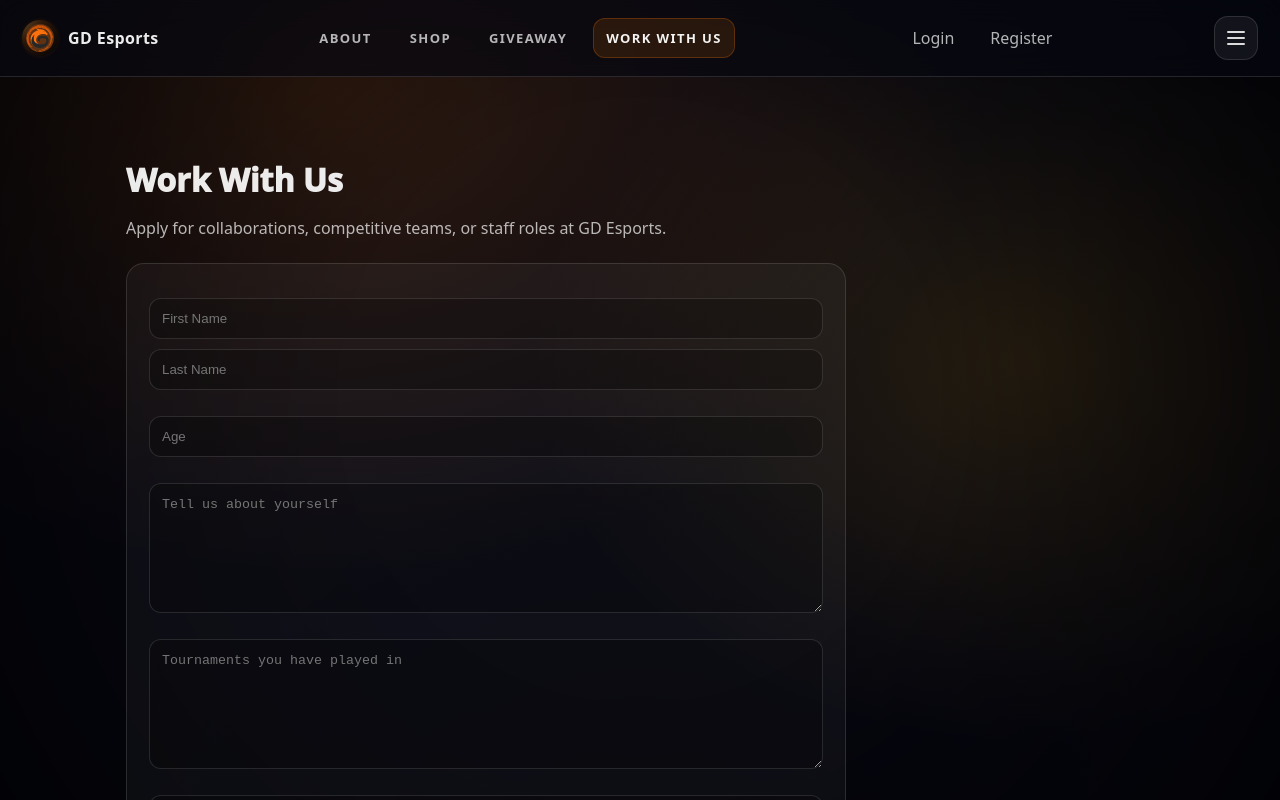
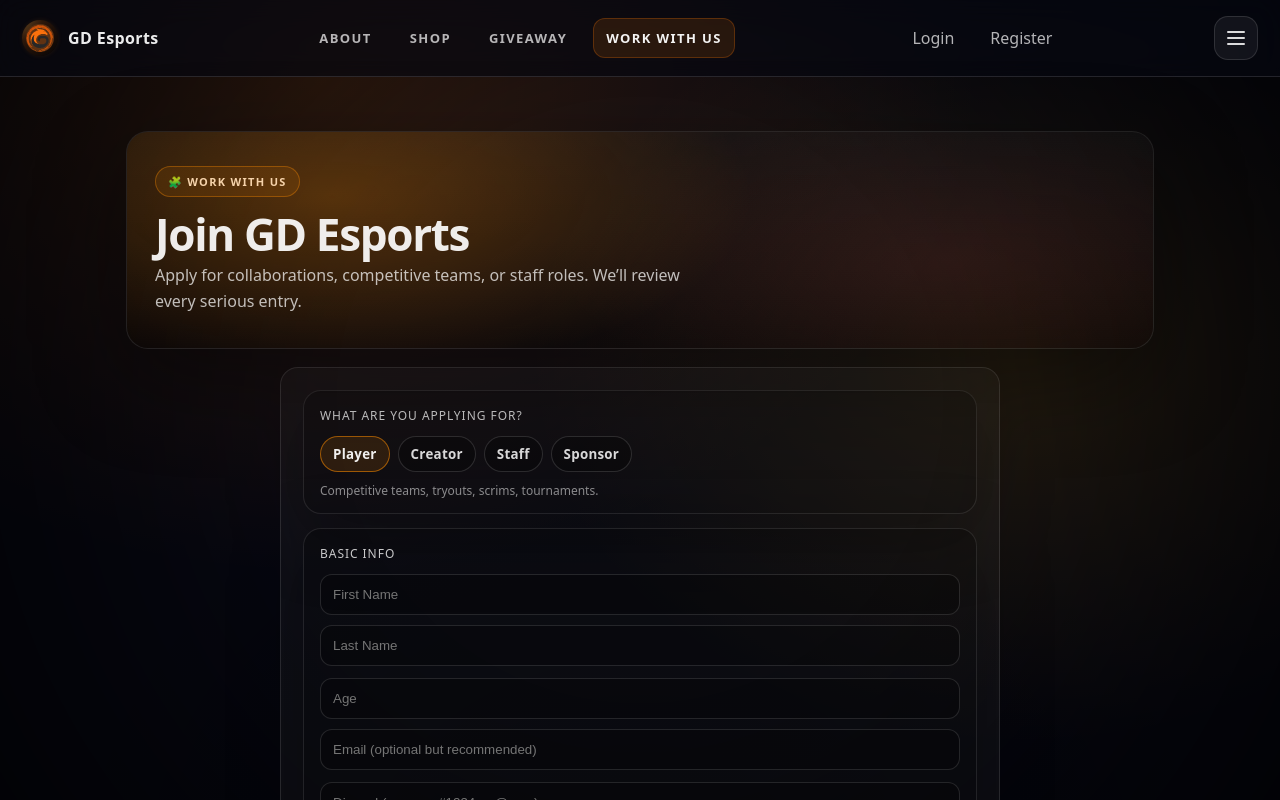
Before and after one commit to sousabot/React-vite-deploy, a React (Vite) app: page /work-with-us in a window 1280 px wide. Built offline with nearby package versions, Linux system fonts and the light colour scheme; no server answers.

Commit message:
admin update

```diff
--- a/src/pages/WorkWithUs.jsx
+++ b/src/pages/WorkWithUs.jsx
@@ -1,47 +1,108 @@
-import React, { useState } from "react";
+import React, { useMemo, useState } from "react";
 import { motion } from "framer-motion";
 import PageMotion from "../components/PageMotion.jsx";
+import { track } from "../state/track.js";
 
 function encodeForm(data) {
   return new URLSearchParams(data).toString();
 }
 
+const fadeUp = {
+  hidden: { opacity: 0, y: 12 },
+  show: { opacity: 1, y: 0 },
+};
+
 export default function WorkWithUs() {
   const [error, setError] = useState("");
-  const [submitted, setSubmitted] = useState(false);
+  const [ok, setOk] = useState(false);
   const [loading, setLoading] = useState(false);
+
+  const [role, setRole] = useState("player"); // player | creator | staff | sponsor
+
+  const ROLE_HELP = useMemo(
+    () => ({
+      player: "Competitive teams, tryouts, scrims, tournaments.",
+      creator: "Streamers, TikTok/IG creators, editors, community content.",
+      staff: "Coaches, analysts, managers, moderators, designers.",
+      sponsor: "Brands, partnerships, event collabs.",
+    }),
+    []
+  );
 
   async function onSubmit(e) {
     e.preventDefault();
     setError("");
-    setSubmitted(false);
-    setLoading(true);
+    setOk(false);
 
     const form = e.currentTarget;
     const formData = new FormData(form);
-    const entries = Object.fromEntries(formData.entries());
+    const entriesObj = Object.fromEntries(formData.entries());
 
-    const payload = {
-      type: "work_with_us",
-      ...entries,
-    };
+    // Basic required validation
+    const firstName = String(entriesObj.firstName || "").trim();
+    const lastName = String(entriesObj.lastName || "").trim();
+    const age = String(entriesObj.age || "").trim();
+    const discord = String(entriesObj.discord || "").trim();
+    const about = String(entriesObj.about || "").trim();
+
+    if (!firstName || !lastName || !age || !discord || !about) {
+      setError("Please fill all required fields.");
+      return;
+    }
+
+    setLoading(true);
 
     try {
       // ✅ Send to Discord
-      const res = await fetch("/.netlify/functions/form-to-discord", {
+      const payloadObj = {
+        type: "work_with_us",
+        // ✅ keep role but also provide applyRole to avoid conflicts with tryouts
+        role: entriesObj.role || role,
+        applyRole: entriesObj.role || role,
+
+        firstName: entriesObj.firstName,
+        lastName: entriesObj.lastName,
+        age: entriesObj.age,
+        email: entriesObj.email || "",
+        discord: entriesObj.discord,
+
+        country: entriesObj.country || "",
+        timezone: entriesObj.timezone || "",
+
+        about: entriesObj.about,
+        tournaments: entriesObj.tournaments || "",
+
+        game: entriesObj.game || "",
+        rank: entriesObj.rank || "",
+
+        socials: entriesObj.socials || "",
+        portfolio: entriesObj.portfolio || "",
+
+        brand: entriesObj.brand || "",
+        budget: entriesObj.budget || "",
+
+        message: entriesObj.message || "",
+      };
+
+      const discordRes = await fetch("/.netlify/functions/form-to-discord", {
         method: "POST",
         headers: { "Content-Type": "application/x-www-form-urlencoded" },
-        body: encodeForm(payload),
+        body: encodeForm(payloadObj),
       });
 
-      if (!res.ok) {
-        const msg = await res.text().catch(() => "");
-        throw new Error(msg || "Submission failed");
+      if (!discordRes.ok) {
+        const msg = await discordRes.text().catch(() => "");
+        throw new Error(
+          `Discord failed (${discordRes.status}) ${msg}`.trim()
+        );
       }
 
-      // ✅ Success
-      setSubmitted(true);
+      track("work_with_us_submit", { role });
+
+      // ✅ Stay on same page + show success
+      setOk(true);
       form.reset();
+      setRole("player"); // optional: reset role
     } catch (err) {
       console.error(err);
       setError(err?.message || "Something went wrong. Please try again.");
@@ -53,11 +114,27 @@
   return (
     <PageMotion>
       <div className="workPage">
-        <h2 className="pageTitle">Work With Us</h2>
-        <p className="pageDesc">
-          Apply for collaborations, competitive teams, or staff roles at GD Esports.
+        {/* HERO */}
+        <section className="workHero">
+          <div className="workHeroOverlay" />
+          <motion.div
+            className="workHeroInner"
+            variants={fadeUp}
+            initial="hidden"
+            animate="show"
+            transition={{ duration: 0.35, ease: "easeOut" }}
+          >
+            <div className="workBadge">🧩 WORK WITH US</div>
+            <h1 className="workTitle">Join GD Esports</h1>
+            <p className="workSubtitle">
+              Apply for collaborations, competitive teams, or staff roles. We’ll
+              review every serious entry.
             </p>
+          </motion.div>
+        </section>
 
+        {/* FORM */}
+        <section className="workSection">
           <motion.form
             className="workForm"
             name="work-with-us"
@@ -65,11 +142,13 @@
             data-netlify="true"
             data-netlify-honeypot="bot-field"
             onSubmit={onSubmit}
-          initial={{ opacity: 0, y: 12 }}
-          animate={{ opacity: 1, y: 0 }}
-          transition={{ duration: 0.3 }}
+            variants={fadeUp}
+            initial="hidden"
+            whileInView="show"
+            viewport={{ once: true, amount: 0.2 }}
+            transition={{ duration: 0.35, ease: "easeOut" }}
           >
-          {/* Required for Netlify */}
+            {/* Netlify form name */}
             <input type="hidden" name="form-name" value="work-with-us" />
 
             {/* Honeypot */}
@@ -79,32 +158,85 @@
               </label>
             </p>
 
-          {/* Form fields */}
-          <div className="formRow">
-            <input name="firstName" className="input" placeholder="First Name" required />
-            <input name="lastName" className="input" placeholder="Last Name" required />
+            {/* ROLE PICKER */}
+            <div className="workCard">
+              <div className="workCardTitle">What are you applying for?</div>
+
+              <div className="workRoleRow">
+                <button
+                  type="button"
+                  className={`workRoleChip ${role === "player" ? "active" : ""}`}
+                  onClick={() => setRole("player")}
+                >
+                  Player
+                </button>
+                <button
+                  type="button"
+                  className={`workRoleChip ${role === "creator" ? "active" : ""}`}
+                  onClick={() => setRole("creator")}
+                >
+                  Creator
+                </button>
+                <button
+                  type="button"
+                  className={`workRoleChip ${role === "staff" ? "active" : ""}`}
+                  onClick={() => setRole("staff")}
+                >
+                  Staff
+                </button>
+                <button
+                  type="button"
+                  className={`workRoleChip ${role === "sponsor" ? "active" : ""}`}
+                  onClick={() => setRole("sponsor")}
+                >
+                  Sponsor
+                </button>
               </div>
 
-          <div className="formRow">
-            <input name="age" type="number" className="input" placeholder="Age" min="13" required />
+              <div className="muted small" style={{ marginTop: 10 }}>
+                {ROLE_HELP[role]}
               </div>
 
+              {/* ✅ store role value for form submission */}
+              <input type="hidden" name="role" value={role} />
+            </div>
+
+            {/* BASIC INFO */}
+            <div className="workCard">
+              <div className="workCardTitle">Basic Info</div>
+
               <div className="formRow">
-            <textarea
-              name="about"
-              className="input textarea"
-              placeholder="Tell us about yourself"
-              rows={4}
+                <input
+                  name="firstName"
+                  className="input"
+                  placeholder="First Name"
+                  autoComplete="given-name"
+                  required
+                />
+                <input
+                  name="lastName"
+                  className="input"
+                  placeholder="Last Name"
+                  autoComplete="family-name"
                   required
                 />
               </div>
 
               <div className="formRow">
-            <textarea
-              name="tournaments"
-              className="input textarea"
-              placeholder="Tournaments you have played in"
-              rows={3}
+                <input
+                  name="age"
+                  className="input"
+                  type="number"
+                  placeholder="Age"
+                  min="13"
+                  required
+                />
+                <input
+                  name="email"
+                  className="input"
+                  type="email"
+                  placeholder="Email (optional but recommended)"
+                  autoComplete="email"
                 />
               </div>
 
@@ -112,29 +244,151 @@
                 <input
                   name="discord"
                   className="input"
-              placeholder="Discord username (e.g. user#1234)"
+                  placeholder="Discord (e.g. user#1234 or @user)"
                   required
                 />
               </div>
 
-          {/* Feedback */}
-          {error && <div className="formError">{error}</div>}
-          {submitted && (
-            <div className="formSuccess">
-              Application submitted successfully ✅ We’ll be in touch.
+              <div className="formRow">
+                <input name="country" className="input" placeholder="Country (optional)" />
+                <input
+                  name="timezone"
+                  className="input"
+                  placeholder="Timezone (optional, e.g. GMT)"
+                />
+              </div>
+            </div>
+
+            {/* ABOUT */}
+            <div className="workCard">
+              <div className="workCardTitle">Tell us about you</div>
+
+              <textarea
+                name="about"
+                className="input textarea"
+                placeholder="Who are you, what do you do, and what are you looking for?"
+                rows={5}
+                required
+              />
+
+              <textarea
+                name="tournaments"
+                className="input textarea"
+                placeholder="Tournaments / teams / achievements (optional)"
+                rows={3}
+              />
+            </div>
+
+            {/* PLAYER */}
+            {role === "player" && (
+              <div className="workCard">
+                <div className="workCardTitle">Player Details</div>
+
+                <div className="formRow">
+                  <input name="game" className="input" placeholder="Main Game (e.g. LoL, Valorant)" />
+                  <input name="rank" className="input" placeholder="Rank / Role (e.g. Diamond, ADC)" />
+                </div>
+
+                <textarea
+                  name="message"
+                  className="input textarea"
+                  placeholder="Availability, scrim times, goals (optional)"
+                  rows={3}
+                />
               </div>
             )}
 
+            {/* CREATOR */}
+            {role === "creator" && (
+              <div className="workCard">
+                <div className="workCardTitle">Creator Details</div>
+
+                <div className="formRow">
+                  <input
+                    name="socials"
+                    className="input"
+                    placeholder="Social links (Twitch / TikTok / IG / YouTube)"
+                  />
+                </div>
+
+                <div className="formRow">
+                  <input
+                    name="portfolio"
+                    className="input"
+                    placeholder="Portfolio / clips / channel link (optional)"
+                  />
+                </div>
+
+                <textarea
+                  name="message"
+                  className="input textarea"
+                  placeholder="What content do you make + why GD? (optional)"
+                  rows={3}
+                />
+              </div>
+            )}
+
+            {/* STAFF */}
+            {role === "staff" && (
+              <div className="workCard">
+                <div className="workCardTitle">Staff Details</div>
+
+                <div className="formRow">
+                  <input
+                    name="portfolio"
+                    className="input"
+                    placeholder="Portfolio / experience link (optional)"
+                  />
+                </div>
+
+                <textarea
+                  name="message"
+                  className="input textarea"
+                  placeholder="Role you want + relevant experience (optional)"
+                  rows={3}
+                />
+              </div>
+            )}
+
+            {/* SPONSOR */}
+            {role === "sponsor" && (
+              <div className="workCard">
+                <div className="workCardTitle">Sponsor / Partner Details</div>
+
+                <div className="formRow">
+                  <input name="brand" className="input" placeholder="Brand / Company name" />
+                  <input name="budget" className="input" placeholder="Budget / proposal (optional)" />
+                </div>
+
+                <textarea
+                  name="message"
+                  className="input textarea"
+                  placeholder="What kind of partnership are you looking for?"
+                  rows={3}
+                />
+              </div>
+            )}
+
+            {/* FEEDBACK */}
+            {error && <div className="formError">{error}</div>}
+            {ok && (
+              <div className="formSuccess">
+                Submitted ✅ We’ll be in touch soon.
+              </div>
+            )}
+
+            {/* SUBMIT */}
             <motion.button
               className="btnPrimary"
+              whileHover={{ scale: 1.03 }}
+              whileTap={{ scale: 0.98 }}
               type="submit"
               disabled={loading}
-            whileHover={{ scale: 1.04 }}
-            whileTap={{ scale: 0.97 }}
             >
               {loading ? "Submitting..." : "Submit Application"}
             </motion.button>
           </motion.form>
+        </section>
       </div>
     </PageMotion>
   );
```
Lines whose indentation alone changed are shown as unchanged.
